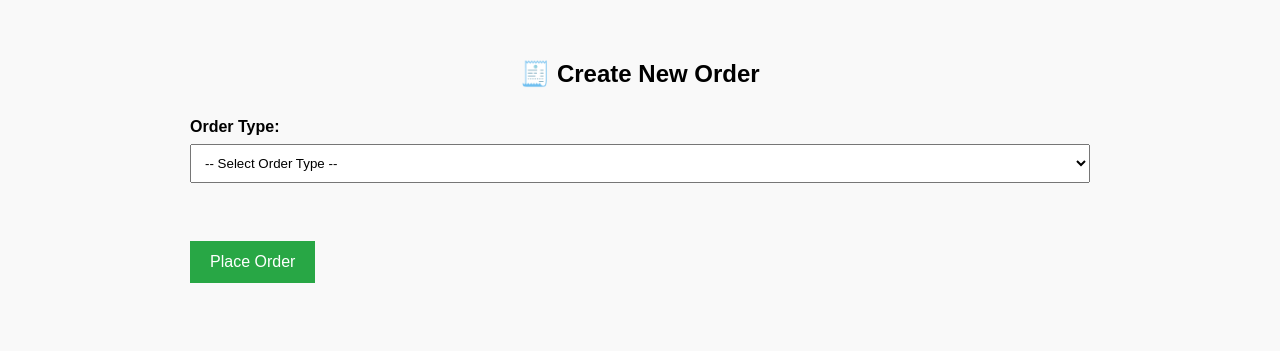
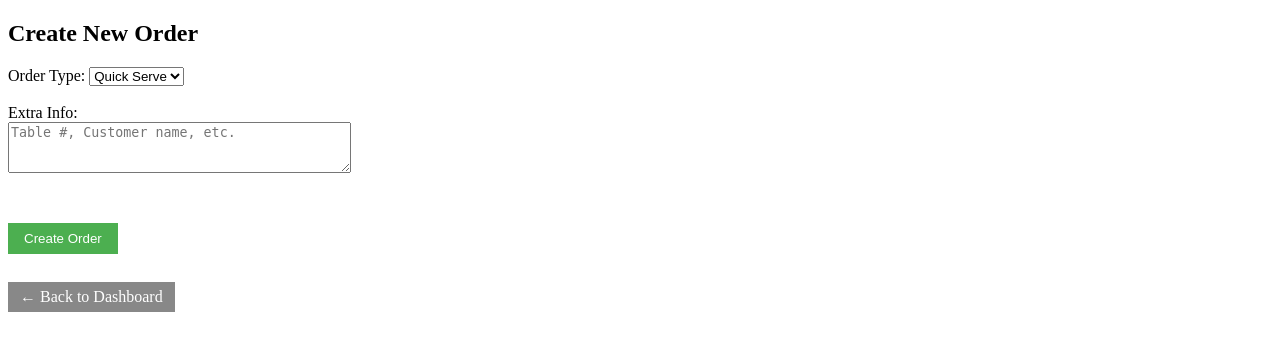
Before and after one commit to tamran471/alfredough, a Flask app: template templates/create_order.html in a window 1280 px wide. Shown: the top 351 px of the page. Run offline with Flask 3, Linux system fonts and the light colour scheme; the template is opened without the code that fills it, so the values that code supplies are empty.

Commit message:
Update create_order.html

```diff
--- a/templates/create_order.html
+++ b/templates/create_order.html
@@ -3,182 +3,105 @@
 <head>
     <title>Create Order</title>
     <style>
-        body {
-            font-family: Arial, sans-serif;
-            padding: 40px;
-            max-width: 900px;
-            margin: auto;
-            background-color: #f9f9f9;
+        .accordion {
+            background-color: #f2f2f2;
+            color: #000;
+            cursor: pointer;
+            padding: 10px;
+            width: 100%;
+            border: none;
+            text-align: left;
+            outline: none;
+            transition: 0.3s;
+            margin-bottom: 5px;
+            font-size: 18px;
         }
 
-        h2 {
-            text-align: center;
-            margin-bottom: 30px;
+        .active, .accordion:hover {
+            background-color: #ccc;
         }
 
-        label {
-            font-weight: bold;
+        .panel {
+            padding: 10px;
+            display: none;
+            background-color: white;
+            border: 1px solid #ddd;
         }
 
-        select, input[type=text], input[type=number] {
-            padding: 10px;
-            margin: 8px 0;
-            width: 100%;
-            box-sizing: border-box;
-        }
-
-        .order-info {
-            margin-bottom: 30px;
-        }
-
-        .category {
+        .variant {
             margin-bottom: 10px;
         }
 
-        .category-button {
-            width: 100%;
-            background-color: #007bff;
-            color: white;
-            padding: 12px;
-            text-align: left;
-            border: none;
-            font-size: 16px;
-            cursor: pointer;
-            margin-top: 5px;
-        }
-
-        .category-button:hover {
-            background-color: #0056b3;
-        }
-
-        .product-list {
-            display: none;
-            border: 1px solid #ccc;
-            padding: 10px;
-        }
-
-        table {
-            width: 100%;
-            border-collapse: collapse;
-            margin-top: 10px;
-        }
-
-        th, td {
-            border: 1px solid #ccc;
-            padding: 10px;
-            text-align: left;
-        }
-
-        th {
-            background-color: #f5f5f5;
-        }
-
-        input[type="number"] {
-            width: 60px;
-            padding: 6px;
-        }
-
-        button[type="submit"] {
-            margin-top: 20px;
-            padding: 12px 20px;
-            background-color: #28a745;
+        .btn {
+            padding: 8px 16px;
+            background-color: #4CAF50;
             color: white;
             border: none;
-            font-size: 16px;
+            margin-top: 10px;
             cursor: pointer;
         }
 
-        button[type="submit"]:hover {
-            background-color: #218838;
+        .btn:hover {
+            background-color: #45a049;
+        }
+
+        .back-btn {
+            background-color: #888;
+            text-decoration: none;
+            padding: 6px 12px;
+            color: white;
+            margin-top: 10px;
+            display: inline-block;
         }
     </style>
-
-    <script>
-        function toggleCategory(id) {
-            var panel = document.getElementById("cat-" + id);
-            panel.style.display = (panel.style.display === "block") ? "none" : "block";
-        }
-
-        function showOrderFields() {
-            const type = document.getElementById('order_type').value;
-            document.getElementById('quick_serve_fields').style.display = (type === 'quick_serve') ? 'block' : 'none';
-            document.getElementById('takeaway_fields').style.display = (type === 'takeaway') ? 'block' : 'none';
-            document.getElementById('delivery_fields').style.display = (type === 'delivery') ? 'block' : 'none';
-        }
-
-        window.onload = showOrderFields;
-    </script>
 </head>
 <body>
+    <h2>Create New Order</h2>
 
-<h2>🧾 Create New Order</h2>
+    <form method="post">
+        <label>Order Type:</label>
+        <select name="order_type" required>
+            <option value="Quick Serve">Quick Serve</option>
+            <option value="Takeaway">Takeaway</option>
+            <option value="Delivery">Delivery</option>
+        </select><br><br>
 
-<form method="POST">
-    <div class="order-info">
-        <label for="order_type">Order Type:</label>
-        <select name="order_type" id="order_type" onchange="showOrderFields()" required>
-            <option value="">-- Select Order Type --</option>
-            <option value="quick_serve">Quick Serve</option>
-            <option value="takeaway">Takeaway</option>
-            <option value="delivery">Delivery</option>
-        </select>
+        <label>Extra Info:</label><br>
+        <textarea name="extra_info" rows="3" cols="40" placeholder="Table #, Customer name, etc."></textarea><br><br>
 
-        <div id="quick_serve_fields" style="display:none;">
-            <label>Table Number:</label>
-            <input type="text" name="table_number" placeholder="e.g. T1">
-            <label>Waiter Name:</label>
-            <input type="text" name="waiter_name" placeholder="e.g. tamran">
+        {% for category, items in grouped.items() %}
+            <button type="button" class="accordion">{{ category }}</button>
+            <div class="panel">
+                {% for variant in items %}
+                    <div class="variant">
+                        <input type="checkbox" name="variant" value="{{ variant.variant_id }}">
+                        {{ variant.label }} - Rs. {{ variant.price }}
+                        Quantity: <input type="number" name="quantity" min="1" value="1" style="width: 60px;">
                     </div>
-
-        <div id="takeaway_fields" style="display:none;">
-            <label>Customer Name:</label>
-            <input type="text" name="customer_name" placeholder="e.g. tamran">
-            <label>Customer Contact:</label>
-            <input type="text" name="customer_contact" placeholder="e.g. 03123456789">
-        </div>
-
-        <div id="delivery_fields" style="display:none;">
-            <label>Rider Name:</label>
-            <input type="text" name="rider_name" placeholder="e.g. tamran">
-            <label>Customer Name:</label>
-            <input type="text" name="customer_name" placeholder="e.g. tamran">
-            <label>Customer Contact:</label>
-            <input type="text" name="customer_contact" placeholder="e.g. 03001234567">
-        </div>
-    </div>
-
-    {% for category, products in category_products.items() %}
-    <div class="category">
-        <button type="button" class="category-button" onclick="toggleCategory('{{ loop.index }}')">
-            {{ category }}
-        </button>
-        <div class="product-list" id="cat-{{ loop.index }}">
-            {% if products %}
-            <table>
-                <tr>
-                    <th>Product</th>
-                    <th>Price (Rs)</th>
-                    <th>Quantity</th>
-                </tr>
-                {% for product in products %}
-                <tr>
-                    <td>{{ product[1] }}</td>
-                    <td>{{ product[2] }}</td>
-                    <td>
-                        <input type="number" name="qty_{{ product[0] }}" value="0" min="0">
-                    </td>
-                </tr>
                 {% endfor %}
-            </table>
-            {% else %}
-            <p>No products in this category.</p>
-            {% endif %}
-        </div>
             </div>
         {% endfor %}
 
-    <button type="submit">Place Order</button>
+        <br>
+        <button type="submit" class="btn">Create Order</button>
     </form>
 
+    <br>
+    <a href="/dashboard" class="back-btn">← Back to Dashboard</a>
+
+    <script>
+        var acc = document.getElementsByClassName("accordion");
+        for (var i = 0; i < acc.length; i++) {
+            acc[i].addEventListener("click", function() {
+                this.classList.toggle("active");
+                var panel = this.nextElementSibling;
+                if (panel.style.display === "block") {
+                    panel.style.display = "none";
+                } else {
+                    panel.style.display = "block";
+                }
+            });
+        }
+    </script>
 </body>
 </html>
```
Lines whose indentation alone changed are shown as unchanged.
